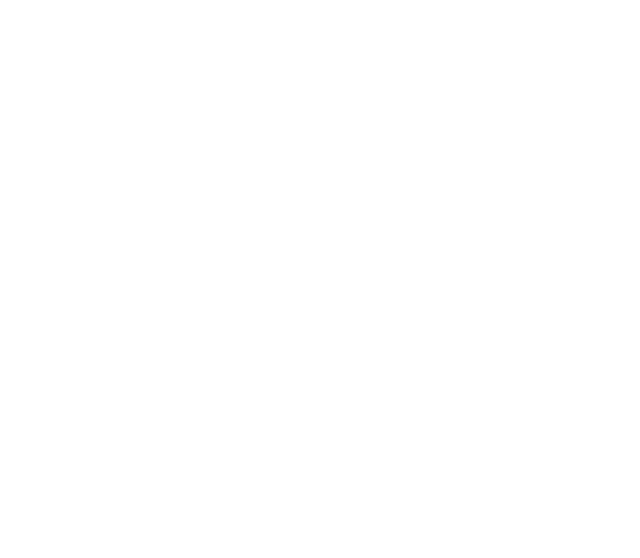
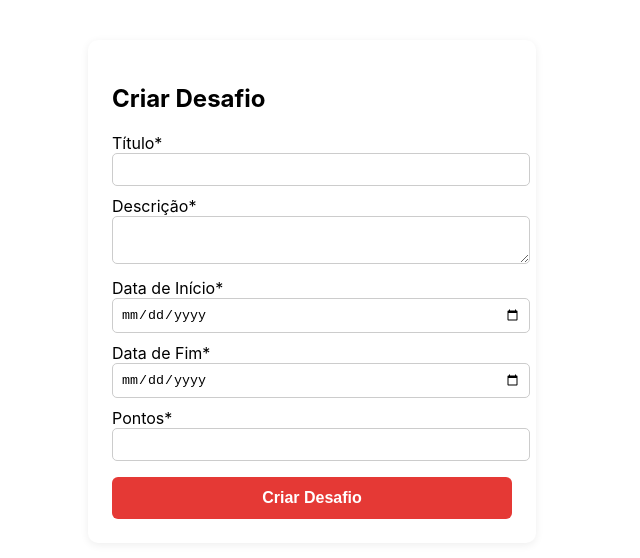
Before and after one commit to ES2-UFPI/m-Gym, a React (Create React App) app in the folder frontend/: page /criar-desafio in a window 1280 px wide. Before the commit this address had no page. Shown: the top 558 px of the page, without its empty margins (328-968 px from the left). Built offline with nearby package versions, Linux system fonts and the light colour scheme.

Commit message:
close issue#54

```diff
--- a/frontend/src/App.js
+++ b/frontend/src/App.js
@@ -5,6 +5,7 @@
 import Inicio from './Inicio';
 import Configuracoes from './Configuracoes';
 import EditarPerfil from './EditarPerfil';
+import CreateChallenge from './CreateChallenge';
 
 function App() {
   return (
@@ -15,6 +16,7 @@
         <Route path="/inicio" element={<Inicio />} />
         <Route path="/configuracoes" element={<Configuracoes />} />
         <Route path="/editar" element={<EditarPerfil/>}/>
+        <Route path="/criar-desafio" element={<CreateChallenge />} />
       </Routes>
     </Router>
   );
--- /dev/null
+++ b/frontend/src/CreateChallenge.js
@@ -0,0 +1,143 @@
+import React, { useState } from "react";
+
+function CreateChallenge() {
+  const [form, setForm] = useState({
+    title: "",
+    description: "",
+    start_date: "",
+    end_date: "",
+    points: ""
+  });
+  const [mensagem, setMensagem] = useState("");
+
+  const handleChange = (e) => {
+    setForm({ ...form, [e.target.name]: e.target.value });
+  };
+
+  const handleSubmit = async (e) => {
+    e.preventDefault();
+    setMensagem("");
+    const token = localStorage.getItem("access_token");
+    if (!token) {
+      setMensagem("Você precisa estar logado.");
+      return;
+    }
+    try {
+      const response = await fetch("http://localhost:8000/desafios", {
+        method: "POST",
+        headers: {
+          "Content-Type": "application/json",
+          Authorization: `Bearer ${token}`
+        },
+        body: JSON.stringify({
+          title: form.title,
+          description: form.description,
+          start_date: form.start_date,
+          end_date: form.end_date,
+          points: Number(form.points)
+        })
+      });
+      const data = await response.json();
+      if (!response.ok) {
+        setMensagem(data.detail || "Erro ao criar desafio.");
+        return;
+      }
+      setMensagem("Desafio criado com sucesso!");
+      setForm({
+        title: "",
+        description: "",
+        start_date: "",
+        end_date: "",
+        points: ""
+      });
+    } catch (error) {
+      setMensagem("Erro ao conectar com o servidor.");
+    }
+  };
+
+  return (
+    <div style={{
+      maxWidth: 400,
+      margin: "40px auto",
+      padding: 24,
+      background: "#fff",
+      borderRadius: 10,
+      boxShadow: "0 2px 8px rgba(0,0,0,0.07)"
+    }}>
+      <h2>Criar Desafio</h2>
+      <form onSubmit={handleSubmit}>
+        <div>
+          <label>Título*</label>
+          <input
+            type="text"
+            name="title"
+            value={form.title}
+            onChange={handleChange}
+            required
+            style={{ width: "100%", marginBottom: 10, padding: 8, borderRadius: 5, border: "1px solid #ccc" }}
+          />
+        </div>
+        <div>
+          <label>Descrição*</label>
+          <textarea
+            name="description"
+            value={form.description}
+            onChange={handleChange}
+            required
+            style={{ width: "100%", marginBottom: 10, padding: 8, borderRadius: 5, border: "1px solid #ccc" }}
+          />
+        </div>
+        <div>
+          <label>Data de Início*</label>
+          <input
+            type="date"
+            name="start_date"
+            value={form.start_date}
+            onChange={handleChange}
+            required
+            style={{ width: "100%", marginBottom: 10, padding: 8, borderRadius: 5, border: "1px solid #ccc" }}
+          />
+        </div>
+        <div>
+          <label>Data de Fim*</label>
+          <input
+            type="date"
+            name="end_date"
+            value={form.end_date}
+            onChange={handleChange}
+            required
+            style={{ width: "100%", marginBottom: 10, padding: 8, borderRadius: 5, border: "1px solid #ccc" }}
+          />
+        </div>
+        <div>
+          <label>Pontos*</label>
+          <input
+            type="number"
+            name="points"
+            value={form.points}
+            onChange={handleChange}
+            required
+            min={0}
+            style={{ width: "100%", marginBottom: 16, padding: 8, borderRadius: 5, border: "1px solid #ccc" }}
+          />
+        </div>
+        <button type="submit" style={{
+          width: "100%",
+          padding: 12,
+          backgroundColor: "#e53935",
+          color: "#fff",
+          border: "none",
+          borderRadius: 6,
+          fontWeight: "bold",
+          fontSize: 16,
+          cursor: "pointer"
+        }}>
+          Criar Desafio
+        </button>
+      </form>
+      {mensagem && <p style={{ marginTop: 16, color: mensagem.includes("sucesso") ? "green" : "red" }}>{mensagem}</p>}
+    </div>
+  );
+}
+
+export default CreateChallenge;
```
Also changed, not shown: 1 other file (tests, documents, lock files or other folders).
